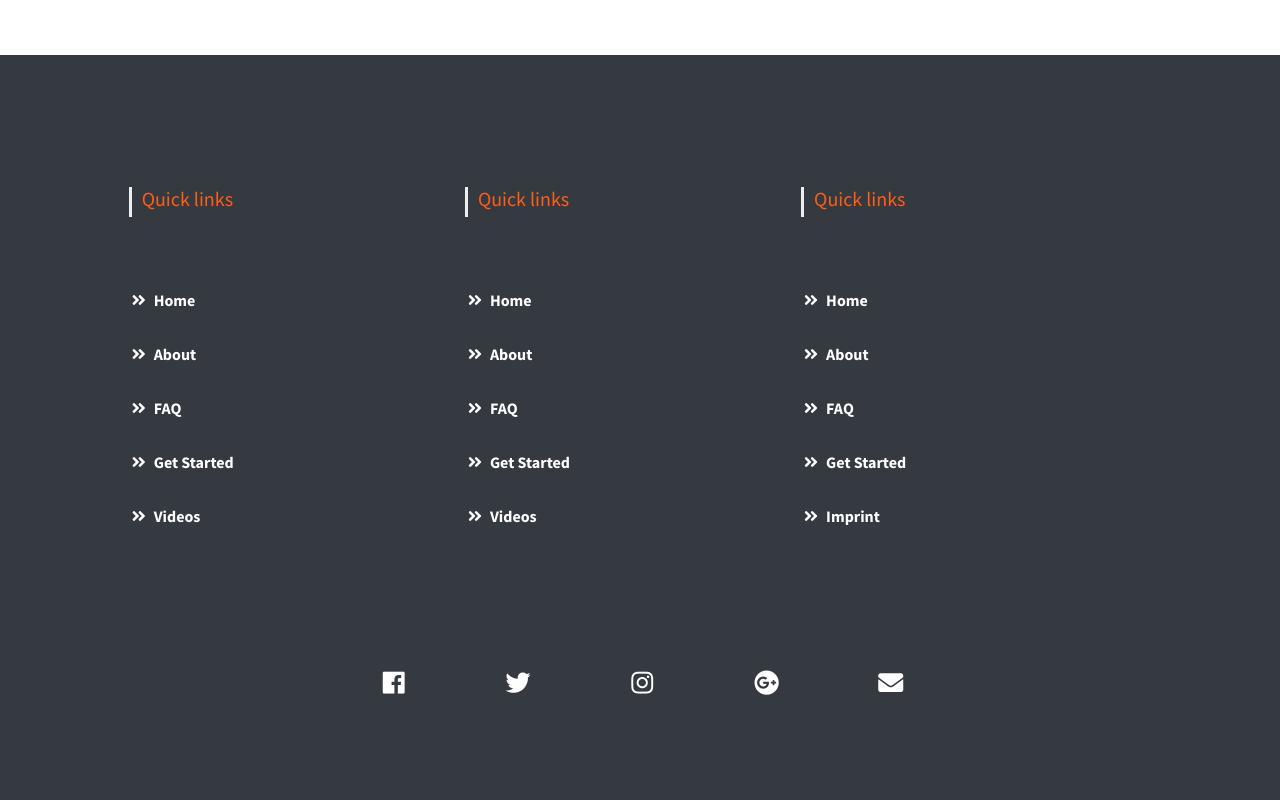
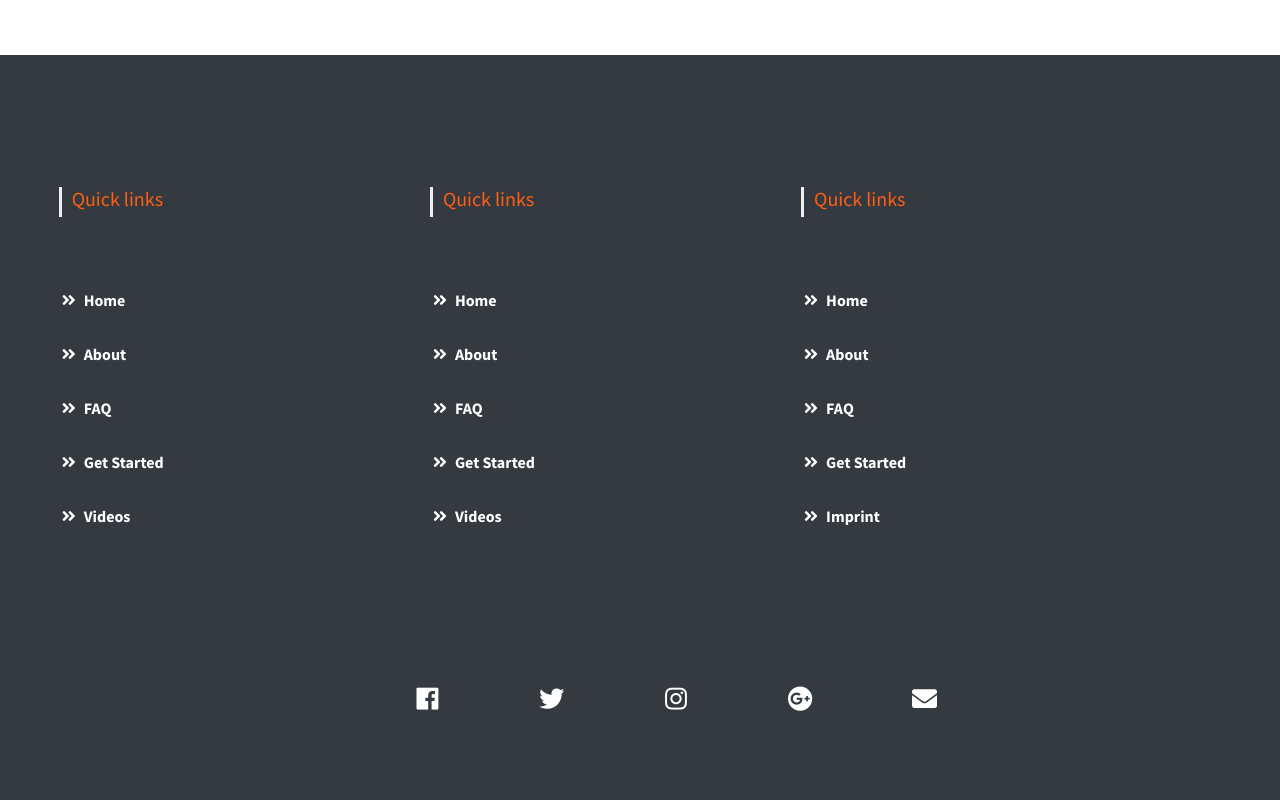
Before and after one commit to Michstery/musicApp-A-, a plain HTML site: page index.html in a window 1280 px wide. Shown: the part 3400-4200 px from the top of the page. Drawn offline with nearby package versions, Linux system fonts and the light colour scheme; a web font is replaced by a local one.

Commit message:
some changes to footer

```diff
--- a/index.html
+++ b/index.html
@@ -474,9 +474,9 @@ Ipsum is simply dummy text of the printing and typesetting industry. Lorem...
     <!-- footer -->
 
     <section id="footer" style="height: 70%;">
-        <div class="container">
+        <div class="container-fluid">
             <div class="row">
-                <div class="col-md-3">
+                <div class="col-md-3 col-xs-12 col-sm-12">
                     <h5 style="color: #ff5e14;">Quick links</h5>
                     <ul class="list-unstyled quick-links">
                         <li><a href="javascript:void();"><i class="fa fa-angle-double-right"></i>Home</a></li>
@@ -486,7 +486,7 @@ Ipsum is simply dummy text of the printing and typesetting industry. Lorem...
                         <li><a href="javascript:void();"><i class="fa fa-angle-double-right"></i>Videos</a></li>
                     </ul>
                 </div>
-                <div class="col-md-3">
+                <div class="col-md-3 col-xs-12 col-sm-12">
                     <h5 style="color: #ff5e14;">Quick links</h5>
                     <ul class="list-unstyled quick-links">
                         <li><a href="javascript:void();"><i class="fa fa-angle-double-right"></i>Home</a></li>
@@ -496,7 +496,7 @@ Ipsum is simply dummy text of the printing and typesetting industry. Lorem...
                         <li><a href="javascript:void();"><i class="fa fa-angle-double-right"></i>Videos</a></li>
                     </ul>
                 </div>
-                <div class="col-md-3">
+                <div class="col-md-3 col-xs-12 col-sm-12">
                     <h5 style="color: #ff5e14;">Quick links</h5>
                     <ul class="list-unstyled quick-links">
                         <li><a href="javascript:void();"><i class="fa fa-angle-double-right"></i>Home</a></li>
@@ -508,7 +508,8 @@ Ipsum is simply dummy text of the printing and typesetting industry. Lorem...
                 </div>
             </div>
             <div class="row">
-                <div class="col-xs-12 col-sm-12 col-md-12">
+                <div class="col-xs-12 col-sm-12 col-md-12 text-center center ">
+                    <p>
                         <ul class="list-unstyled list-inline social text-center">
                             <li class="list-inline-item"><a href="javascript:void();"><i class="fab fa-facebook"></i></a></li>
                             <li class="list-inline-item"><a href="javascript:void();"><i class="fab fa-twitter"></i></a></li>
@@ -516,6 +517,7 @@ Ipsum is simply dummy text of the printing and typesetting industry. Lorem...
                             <li class="list-inline-item"><a href="javascript:void();"><i class="fab fa-google-plus"></i></a></li>
                             <li class="list-inline-item"><a href="javascript:void();" target="_blank"><i class="fa fa-envelope"></i></a></li>
                         </ul>
+                    </p>
                 </div>
                 </hr>
             </div>
```
Lines whose indentation alone changed are shown as unchanged.
